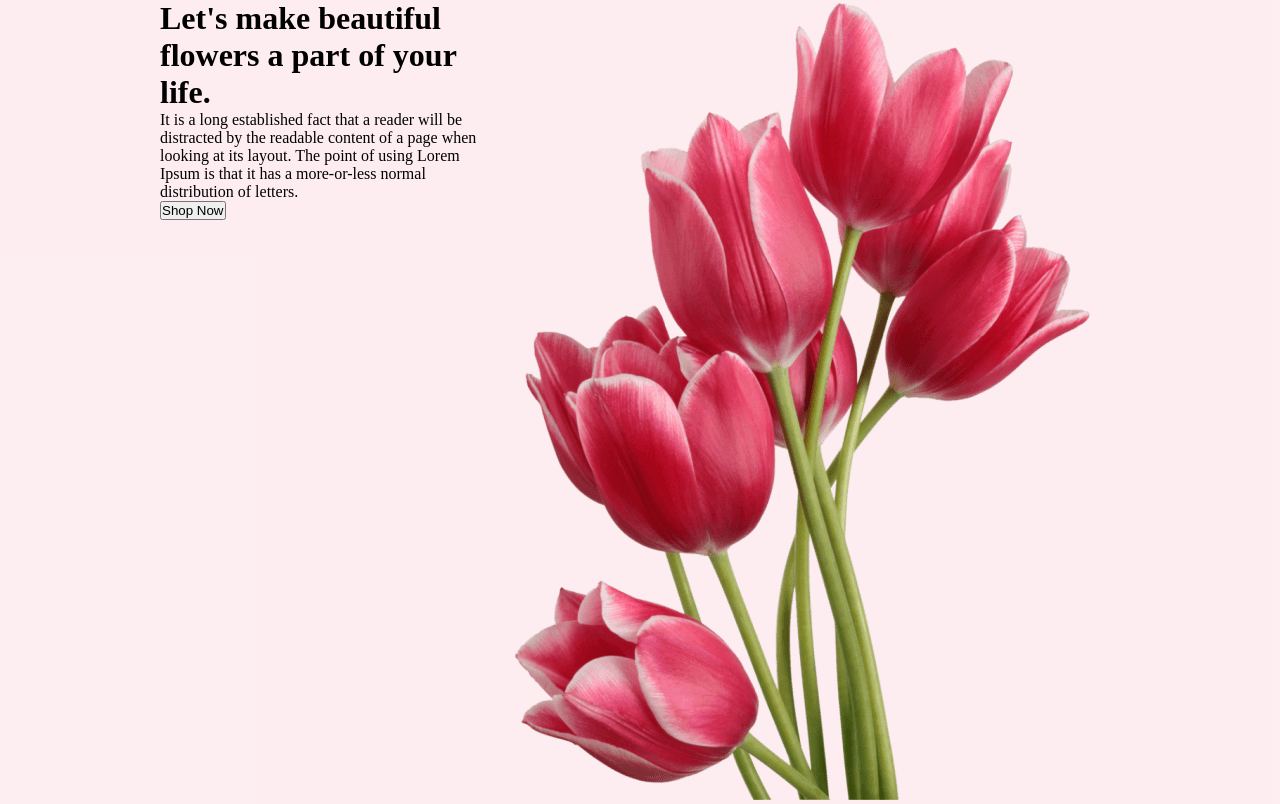
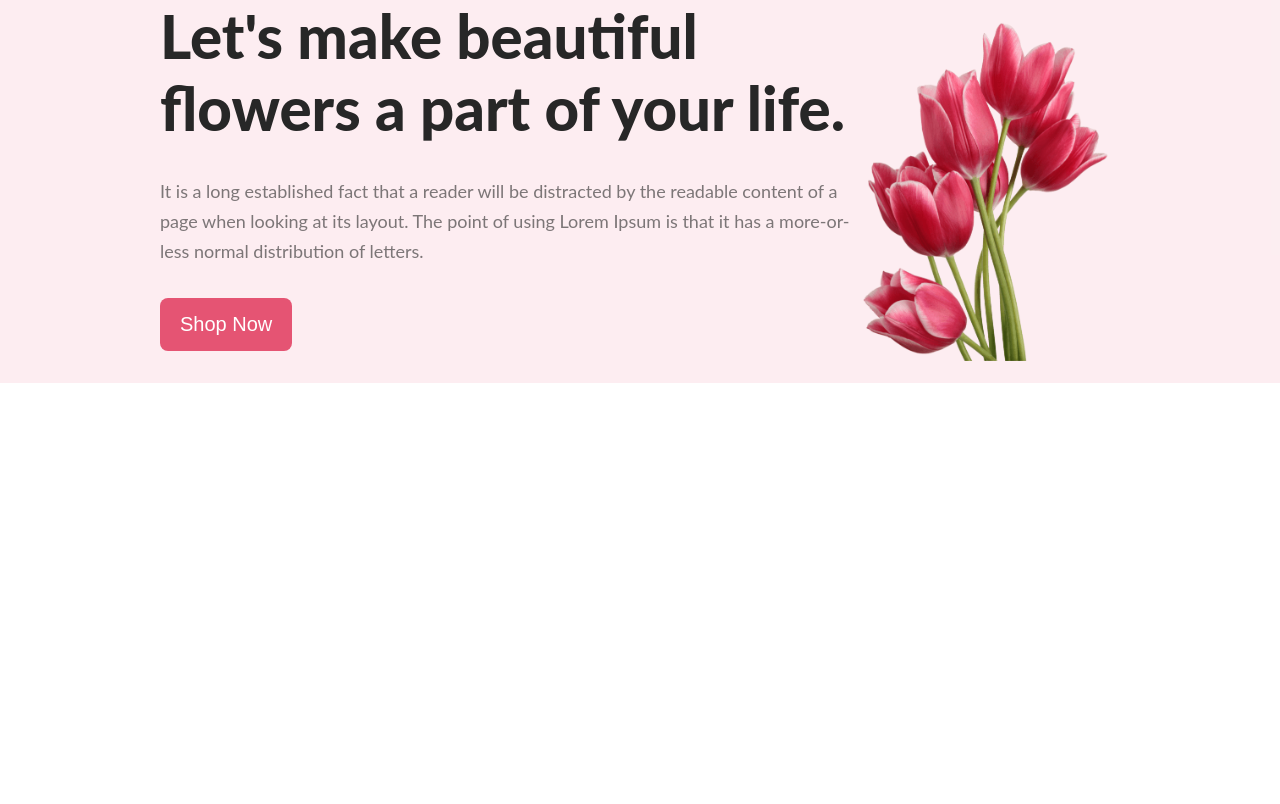
Before and after one commit to sheikh-asiful-islam/flower-shop, a plain HTML site: page index.html in a window 1280 px wide. Drawn offline with Linux system fonts and the light colour scheme.

Commit message:
add flower shop banner section with text, button, and image layout

```diff
--- a/styles/style.css
+++ b/styles/style.css
@@ -1,7 +1,35 @@
-*{
+
+* {
     margin: 0;
     padding: 0;
 }
+
+
+
+
+p {
+    color: rgba(39, 39, 39, 0.6);
+    font-family: Lato;
+    font-size: 18px;
+    font-style: normal;
+    font-weight: 400;
+    line-height: 30px;
+}
+
+
+
+button{
+    border-radius: 8px;
+    background-color: #e55473;
+    color: #fff;
+    border: none;
+    font-size: 20px;
+    padding: 15px 20px;
+
+}
+
+
+
 
 header{
     background-color: rgba(229, 84, 115, 0.10);
@@ -18,4 +46,36 @@ header{
 
 .banner{
     display: flex;
+    align-items: center;
+    justify-content: space-between;
 }
+
+
+
+.banner .banner-text *{
+    margin-bottom: 32px;
+    max-width: 525;
+
+}
+
+
+
+
+
+
+.banner .banner-text h1{
+    color: #272727;
+    font-family: Lato;
+    font-size: 60px;
+    font-style: normal;
+    font-weight: 800;
+    line-height: normal;
+
+}
+
+
+.banner .banner-img img {
+    width:100%;
+    vertical-align: middle;
+
+}
```
